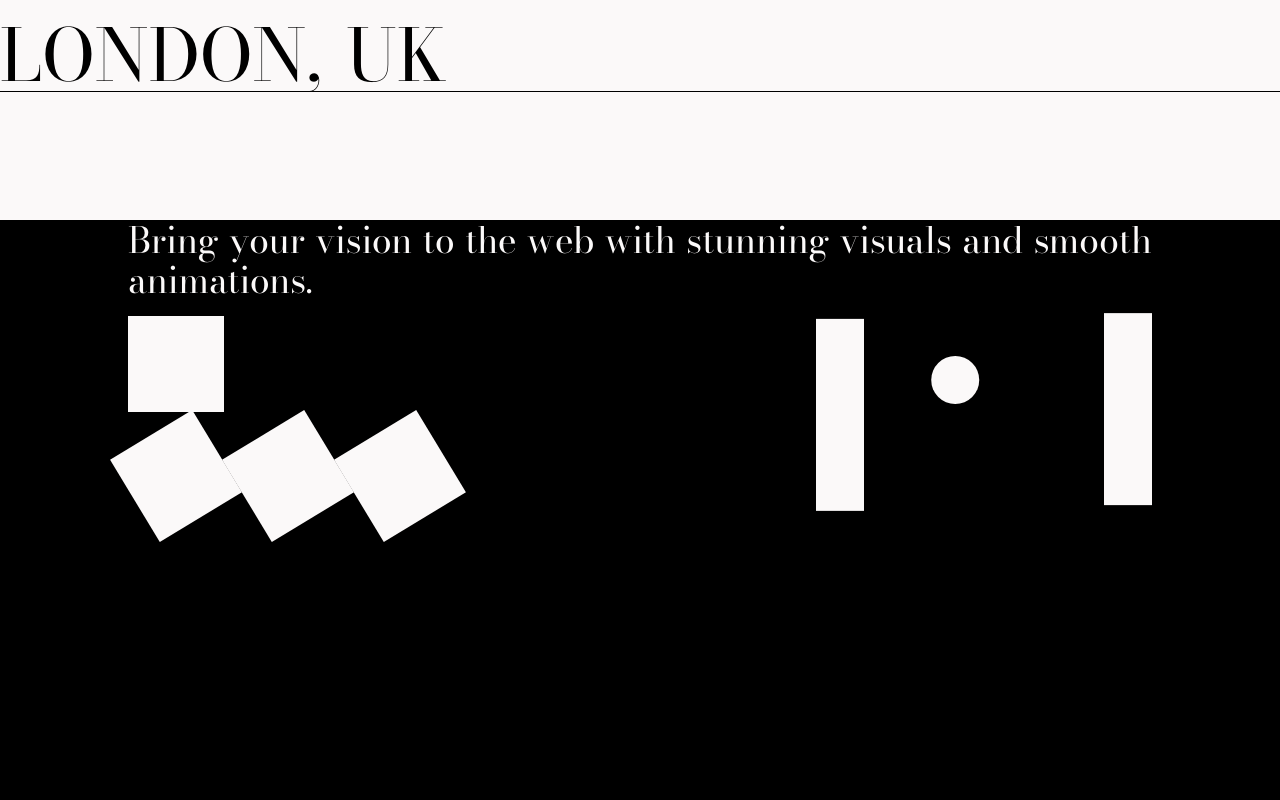
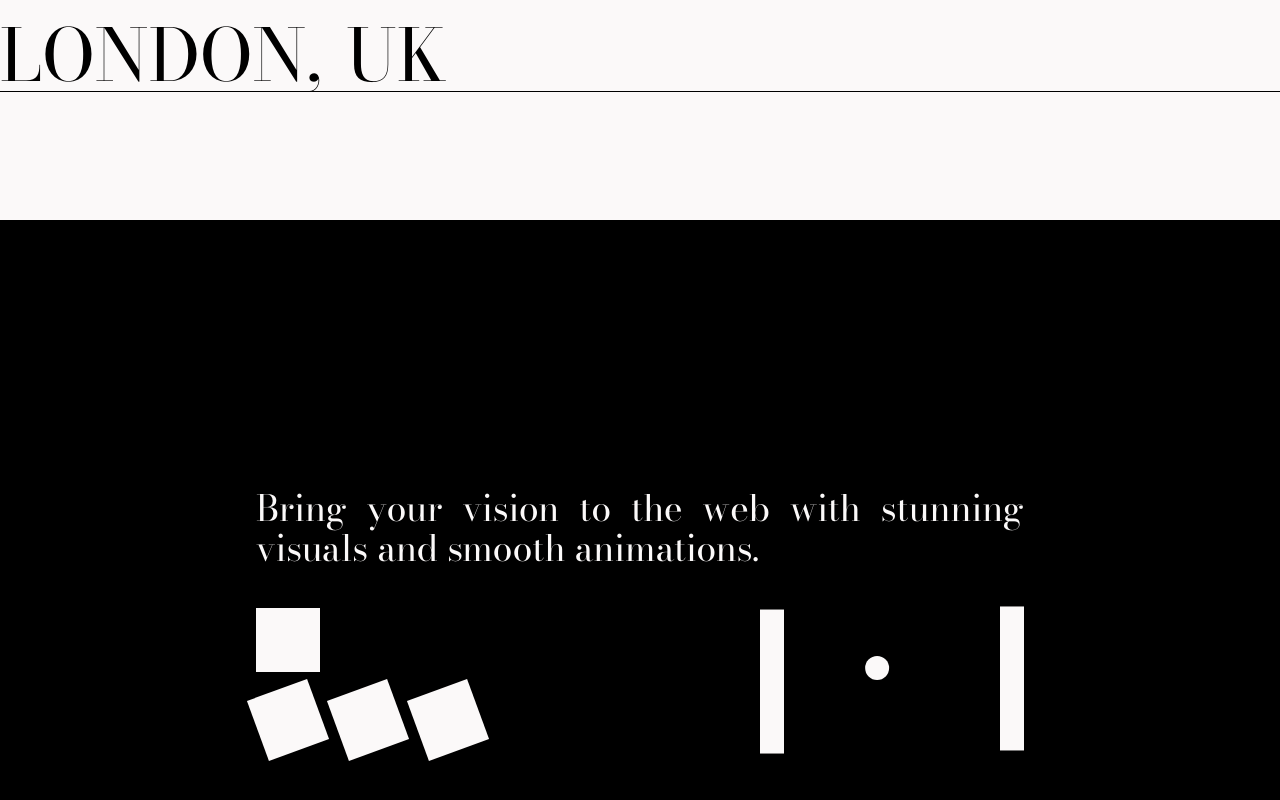
Before and after one commit to wecessary/personal-website-2023, a Next.js app: page / in a window 1280 px wide. Shown: the part 548-1348 px from the top of the page. Built offline with nearby package versions, Linux system fonts and the light colour scheme.

Commit message:
third iteration

```diff
--- a/package.json
+++ b/package.json
@@ -18,6 +18,7 @@
     "next": "13.2.1",
     "react": "18.2.0",
     "react-dom": "18.2.0",
+    "react-use-measure": "^2.1.1",
     "typescript": "4.9.5"
   },
   "devDependencies": {
--- a/src/components/aboutMe/AboutMe.tsx
+++ b/src/components/aboutMe/AboutMe.tsx
@@ -8,91 +8,102 @@ import {
   useInView,
 } from "@react-spring/web";
 import { useEffect, useState } from "react";
+import useMeasure from "react-use-measure";
 
 export const AboutMe = () => {
-  const [ref, inView] = useInView({ amount: "all" });
+  const [squareContainerRef, { width }] = useMeasure();
+  const [pingPongRef, foo] = useMeasure();
+
+  const [ref, inView] = useInView({ amount: 0.8 });
   const springs = useSpring({
     from: { backgroundColor: "#FBF9F9", color: "#000000" },
     to: {
       backgroundColor: inView ? "#000000" : "#FBF9F9",
       color: inView ? "#FBF9F9" : "#000000",
     },
+    config: config.slow,
   });
 
   const [springs1, api] = useSpring(() => ({
     from: { x: 0, rotate: 0 },
-    loop: true,
-    config: config.slow,
   }));
 
-  const springs2 = useSpring({
-    from: { x: -100, y: 10 },
-    to: [
-      { x: 100, y: -10 },
-      { x: -100, y: 10 },
-    ],
-    loop: { reverse: true },
-    config: config.slow,
-  });
+  const [springs2, api2] = useSpring(() => ({
+    from: { x: -(foo.width / 2 - 35), y: 10 },
+  }));
 
   useEffect(() => {
-    inView
-      ? api.start({
+    if (inView) {
+      api.start({
+        from: { x: 0, rotate: 0 },
         to: [
-            { x: 224, rotate: 0 },
-            { x: 224, rotate: 180 },
+          { x: width - 64, rotate: 0 },
+          { x: width - 64, rotate: 180 },
           { x: 0, rotate: 180 },
           { x: 0, rotate: 0 },
         ],
         loop: true,
         config: config.slow,
-        })
-      : api.stop();
-  }, [inView]);
-
+      });
+      api2.start({
+        from: { x: -(foo.width / 2 - 35), y: 10 },
+        to: [
+          { x: foo.width / 2 - 35, y: -10 },
+          { x: -(foo.width / 2 - 35), y: 10 },
+        ],
+        loop: true,
+        config: config.slow,
+      });
+    } else {
+      api.stop();
+      api2.stop();
+    }
+  }, [inView, width, foo.width]);
   return (
     <>
       <animated.div
         ref={ref}
         style={{ ...springs }}
-        className="flex flex-col gap-4 items-center min-h-screen "
+        className="flex gap-4 justify-center items-center min-h-screen"
       >
-        <div className="text-justify px-8 lg:px-0 w-[80vw] md:text-4xl">
+        <div className="w-[80vw] xl:w-[60vw]">
+          <div className="text-justify  text-2xl md:text-4xl">
             Bring your vision to the web with stunning visuals and smooth
             animations.
           </div>
-        <div className="w-[80vw] flex flex-col md:flex-row justify-between">
-          <div>
+          <div className="flex flex-col md:flex-row gap-10 lg:gap-0 justify-between mt-10">
+            <div ref={squareContainerRef}>
               <animated.div
                 style={{ x: springs1.x }}
-              className="w-24 h-24 bg-background"
+                className="w-16 h-16 bg-background"
               ></animated.div>
-            <div className="flex gap-4 mt-4">
+              <div className="flex justify-between gap-4 mt-4">
                 {Array(3)
                   .fill(0)
                   .map((_, index) => (
                     <animated.div
                       key={index}
                       style={{ rotate: springs1.rotate }}
-                    className="w-24 h-24 bg-background"
+                      className="w-16 h-16 bg-background"
                     />
                   ))}
               </div>
             </div>
             <div>
-            <div className="flex gap-4">
+              <div ref={pingPongRef} className="flex justify-between gap-4">
                 <animated.div
                   style={{ y: springs2.y }}
-                className="bg-background h-48 w-12 mr-20"
+                  className="bg-background h-36 w-6 mr-20"
                 />
                 <animated.div
-                style={{ x: springs2.x, y: 40 }}
-                className="bg-background h-12 w-12 rounded-full"
+                  style={{ x: springs2.x }}
+                  className="bg-background h-6 w-6 rounded-full mt-12"
                 />
                 <animated.div
                   style={{ y: springs2.y.to((y) => -y) }}
-                className="bg-background h-48 w-12 ml-20"
+                  className="bg-background h-36 w-6 ml-20"
                 />
+              </div>
             </div>
           </div>
         </div>
```
Also changed, not shown: 1 other file (tests, documents, lock files or other folders). Lines whose indentation alone changed are shown as unchanged.
